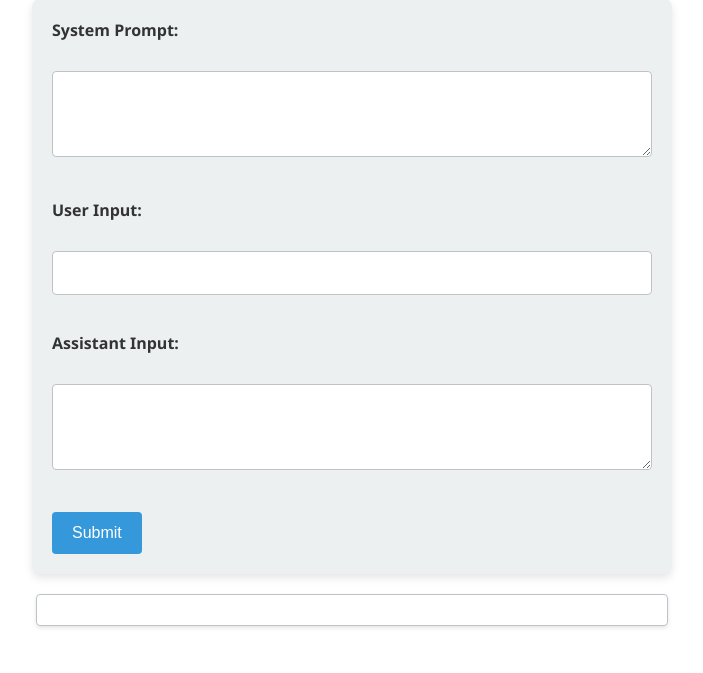
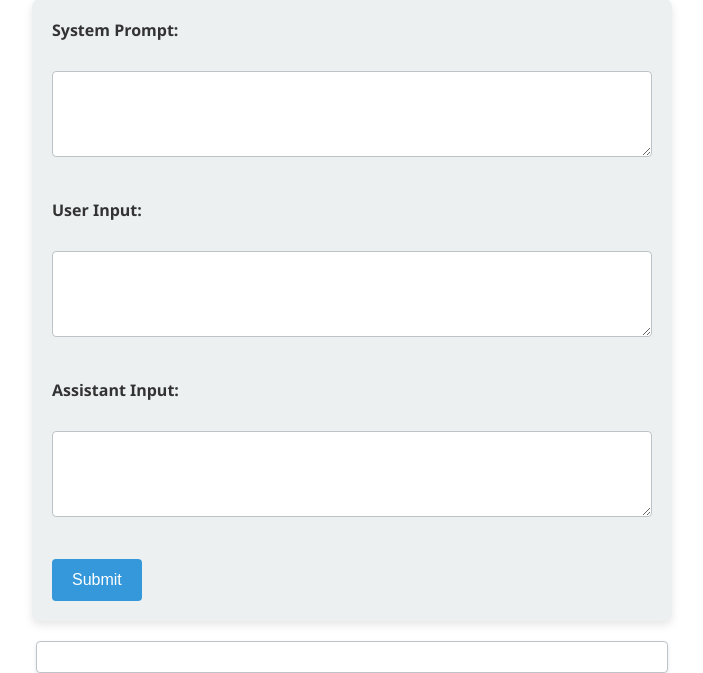
Before and after one commit to alextobias78/Fine-Tuner, a Flask app: page / in a window 1280 px wide. Shown: the part 143-816 px from the top of the page, without its empty margins (288-991 px from the left). Before the commit the page ends 771 px from the top, so only its background shows below. Run offline with Flask 3, Linux system fonts and the light colour scheme.

Commit message:
style: unify user input field with system and assistant fields in size and style

```diff
--- a/static/styles.css
+++ b/static/styles.css
@@ -33,7 +33,7 @@ label {
     font-weight: bold;
 }
 
-textarea, input[type="text"] {
+textarea {
     width: 100%;
     padding: 12px;
     margin-bottom: 15px;
--- a/templates/index.html
+++ b/templates/index.html
@@ -11,7 +11,7 @@
         <textarea id="system_prompt" name="system_prompt" rows="4" cols="50"></textarea><br><br>
 
         <label for="user_input">User Input:</label><br>
-        <input type="text" id="user_input" name="user_input"><br><br>
+        <textarea id="user_input" name="user_input" rows="4" cols="50"></textarea><br><br>
 
         <label for="assistant_input">Assistant Input:</label><br>
         <textarea id="assistant_input" name="assistant_input" rows="4" cols="50"></textarea><br><br>
```
